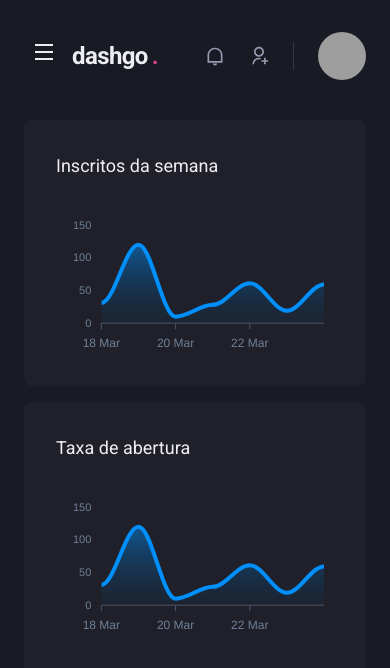
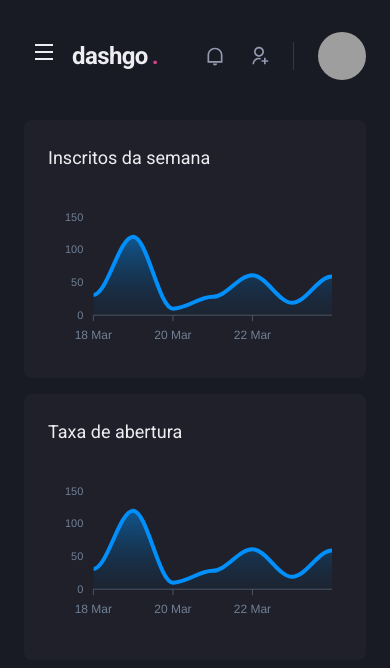
Before and after one commit to ArlissonC/dashgo, a Next.js app: page /dashboard in a window 390 px wide. Shown: the top 668 px of the page. Built offline with nearby package versions, Linux system fonts and the light colour scheme; grey boxes are pictures that could not be loaded.

Commit message:
responsive dashboard

```diff
--- a/src/pages/dashboard.tsx
+++ b/src/pages/dashboard.tsx
@@ -69,7 +69,7 @@
           minChildWidth="320px"
           alignContent="flex-start"
         >
-          <Box p="8" bg="gray.800" pb="4" borderRadius={8}>
+          <Box p={["6", "8"]} bg="gray.800" pb="4" borderRadius={8}>
             <Text fontSize="lg" mb="4">
               Inscritos da semana
             </Text>
@@ -81,7 +81,7 @@
               width="100%"
             />
           </Box>
-          <Box p="8" bg="gray.800" borderRadius={8}>
+          <Box p={["6", "8"]} bg="gray.800" borderRadius={8}>
             <Text fontSize="lg" mb="4">
               Taxa de abertura
             </Text>
```
